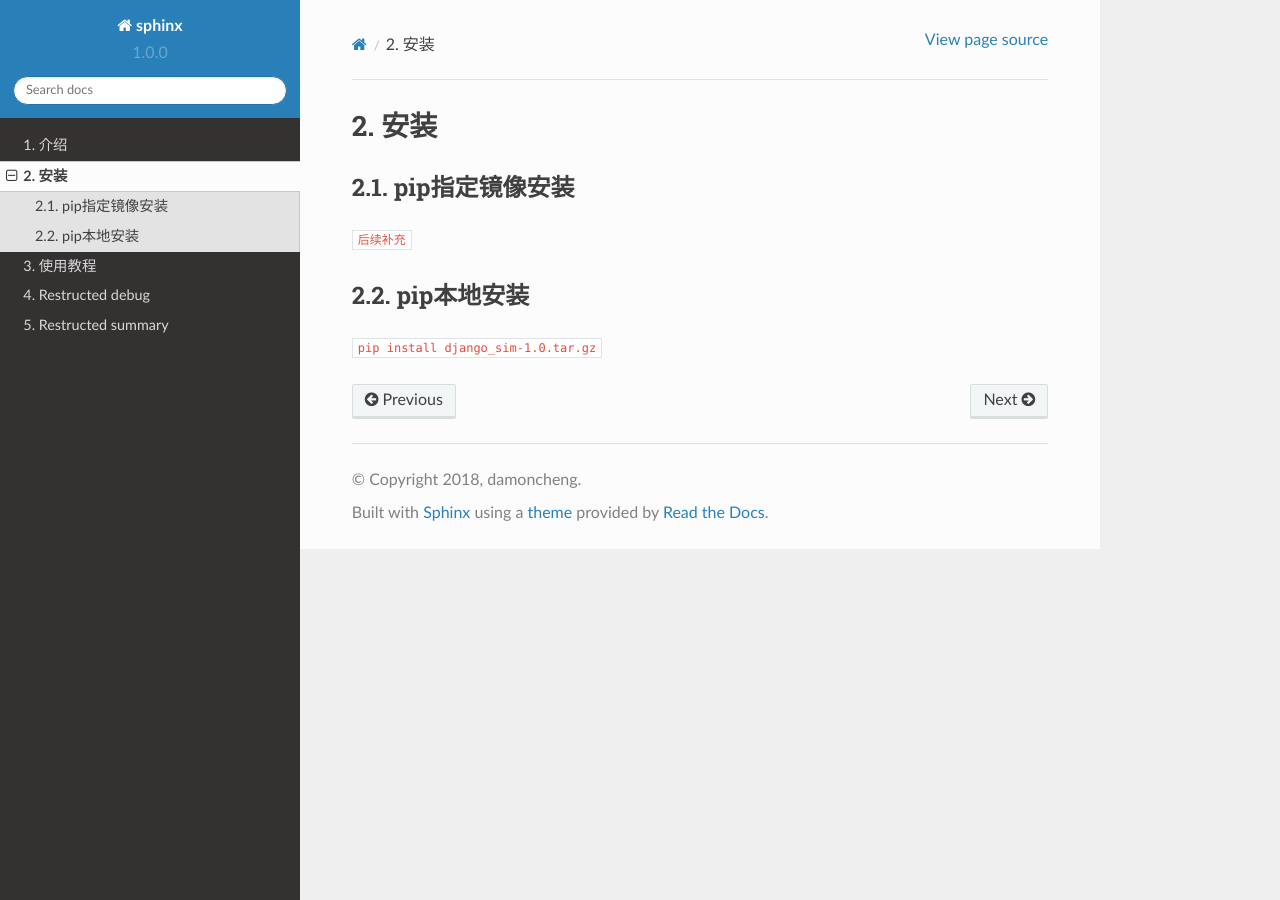
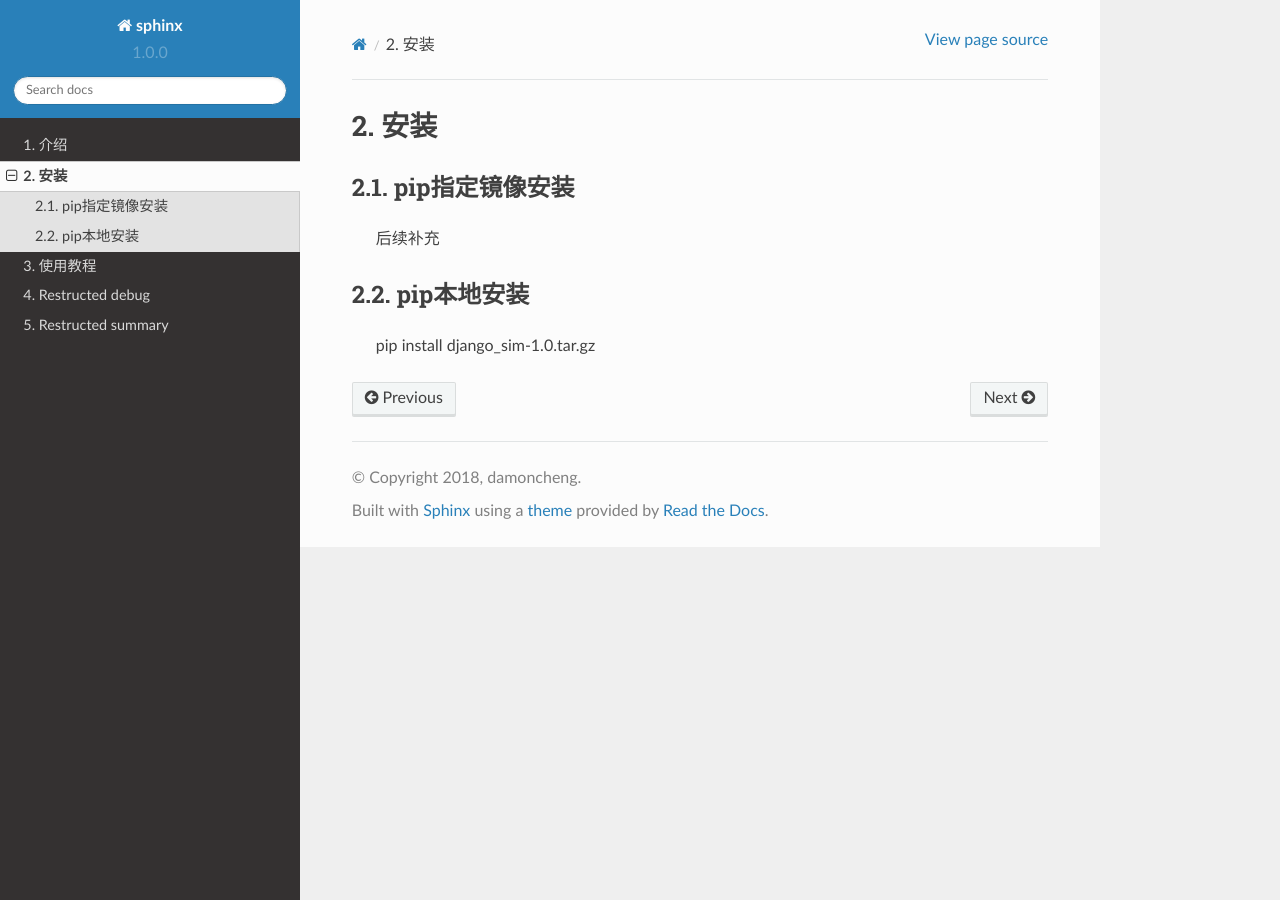
Before and after one commit to damoncheng/Sphinx, a Sphinx documentation site: the page built from source/restructed/django_sim_install.rst, in a window 1280 px wide. Built offline with Sphinx 7.4.7 and the Read the Docs theme 2.0.0, drawn with Linux system fonts in a browser that asks for light colours.

```diff
--- a/source/restructed/django_sim_install.rst
+++ b/source/restructed/django_sim_install.rst
@@ -5,9 +5,9 @@
 pip指定镜像安装
 =======================================
 
-``后续补充``
+    后续补充
 
 pip本地安装
 =======================================
 
-``pip install django_sim-1.0.tar.gz``
+    pip install django_sim-1.0.tar.gz
```
Also changed, not shown: 1 other file.
